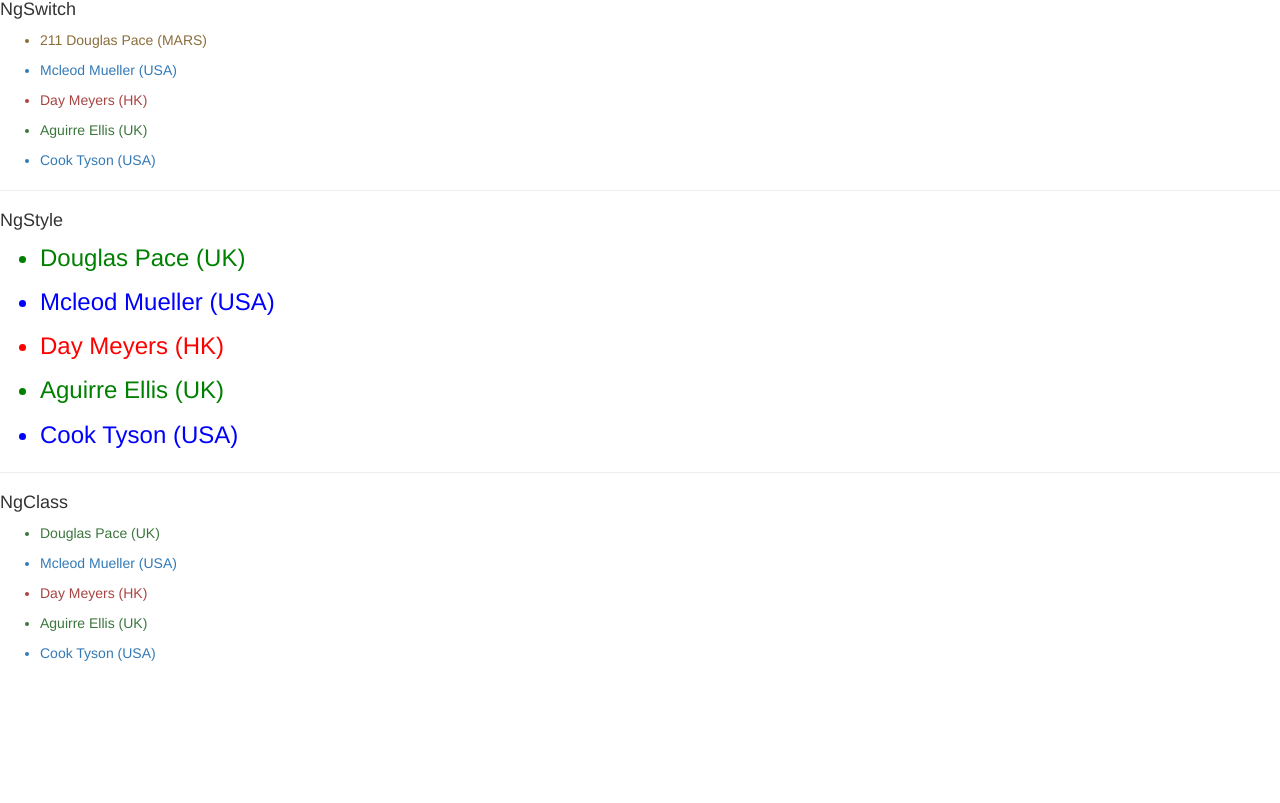
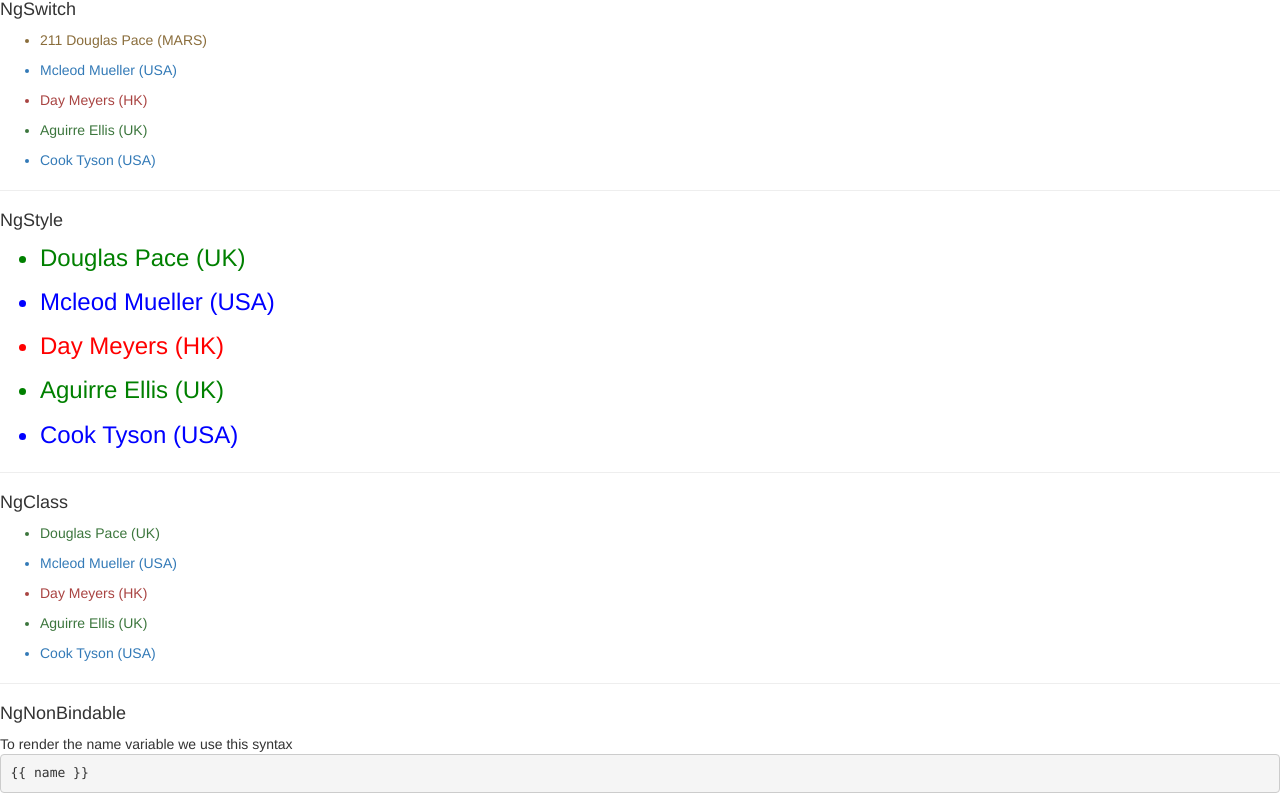
Before and after one commit to louie1966/angular2tutorial-buildin-directives, an Angular app: page / in a window 1280 px wide. Shown: the part 946-1749 px from the top of the page. Before the commit the page ends 1619 px from the top, so only its background shows below. Built offline with nearby package versions, Linux system fonts and the light colour scheme.

Commit message:
NgNonBindable Code Changes

```diff
--- a/src/app/app.component.html
+++ b/src/app/app.component.html
@@ -18,3 +18,5 @@
 <ngstyle-example></ngstyle-example>
 <hr />
 <ngclass-example></ngclass-example>
+<hr />
+<ngnonbindable-example></ngnonbindable-example>
--- a/src/app/app.module.ts
+++ b/src/app/app.module.ts
@@ -8,6 +8,7 @@ import { NgIfExampleComponent } from './ngif-example/ngif-example.component';
 import { NgSwitchExampleComponent } from './ngswitch-example/ngswitch-example.component';
 import { NgStyleExampleComponent } from './ngstyle-example/ngstyle-example.component';
 import { NgClassExampleComponent } from './ngclass-example/ngclass-example.component';
+import { NgNonBindableExampleComponent } from './ngnonbindable-example/ngnonbindable-example.component';
 
 @NgModule({
   declarations: [
@@ -17,7 +18,8 @@ import { NgClassExampleComponent } from './ngclass-example/ngclass-example.compo
     NgIfExampleComponent,
     NgSwitchExampleComponent,
     NgStyleExampleComponent,
-    NgClassExampleComponent
+    NgClassExampleComponent,
+    NgNonBindableExampleComponent
   ],
   imports: [
     BrowserModule
--- /dev/null
+++ b/src/app/ngnonbindable-example/ngnonbindable-example.component.html
@@ -0,0 +1,5 @@
+<h4>NgNonBindable</h4>
+<div>
+  To render the name variable we use this syntax
+  <pre ngNonBindable>{{ name }}</pre>
+</div>
```
Also changed, not shown: src/app/ngnonbindable-example/ngnonbindable-example.component.ts (added, +8 -0 lines), src/app/ngnonbindable-example/ngnonbindable-example.component.css (added), 1 other file (tests, documents, lock files or other folders).
